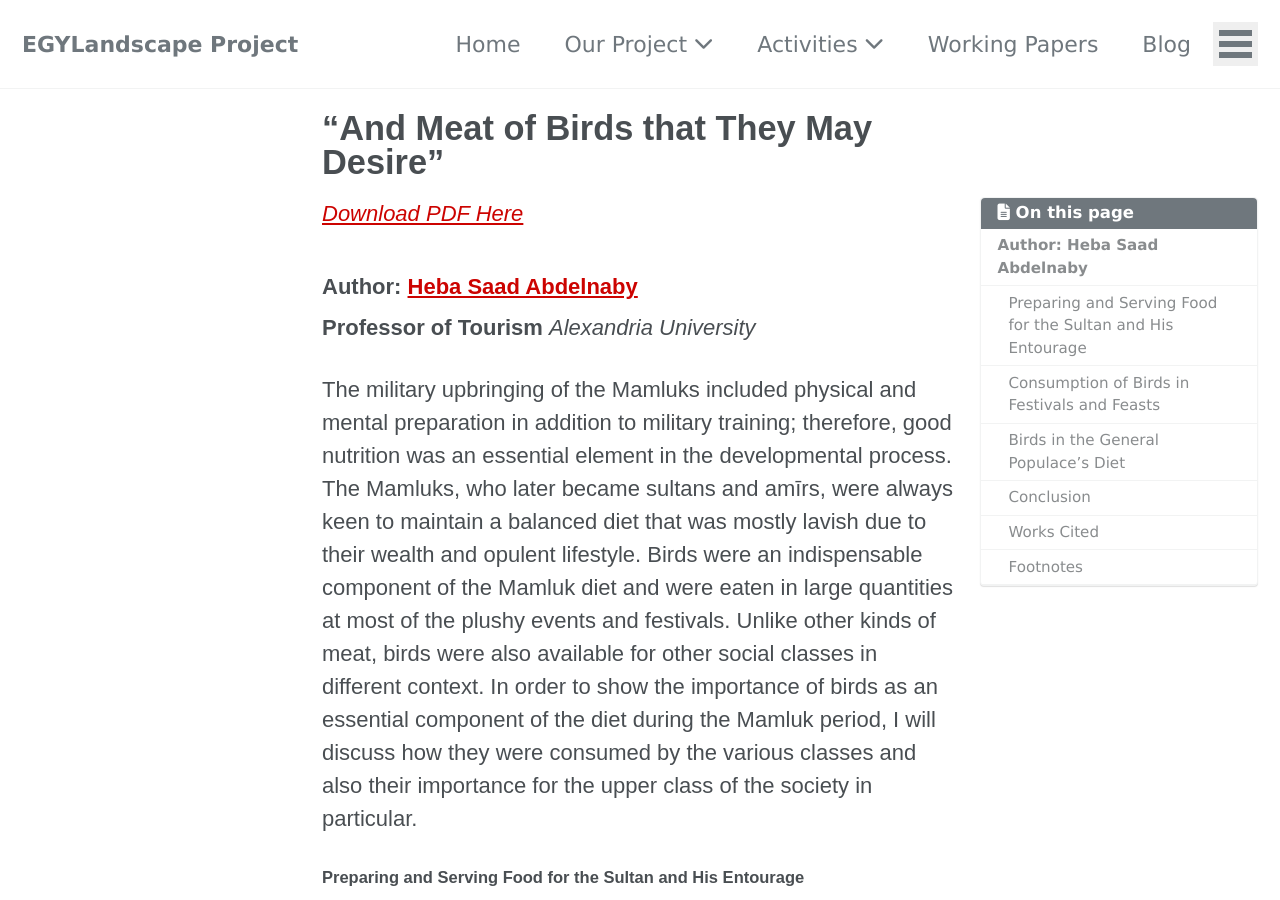
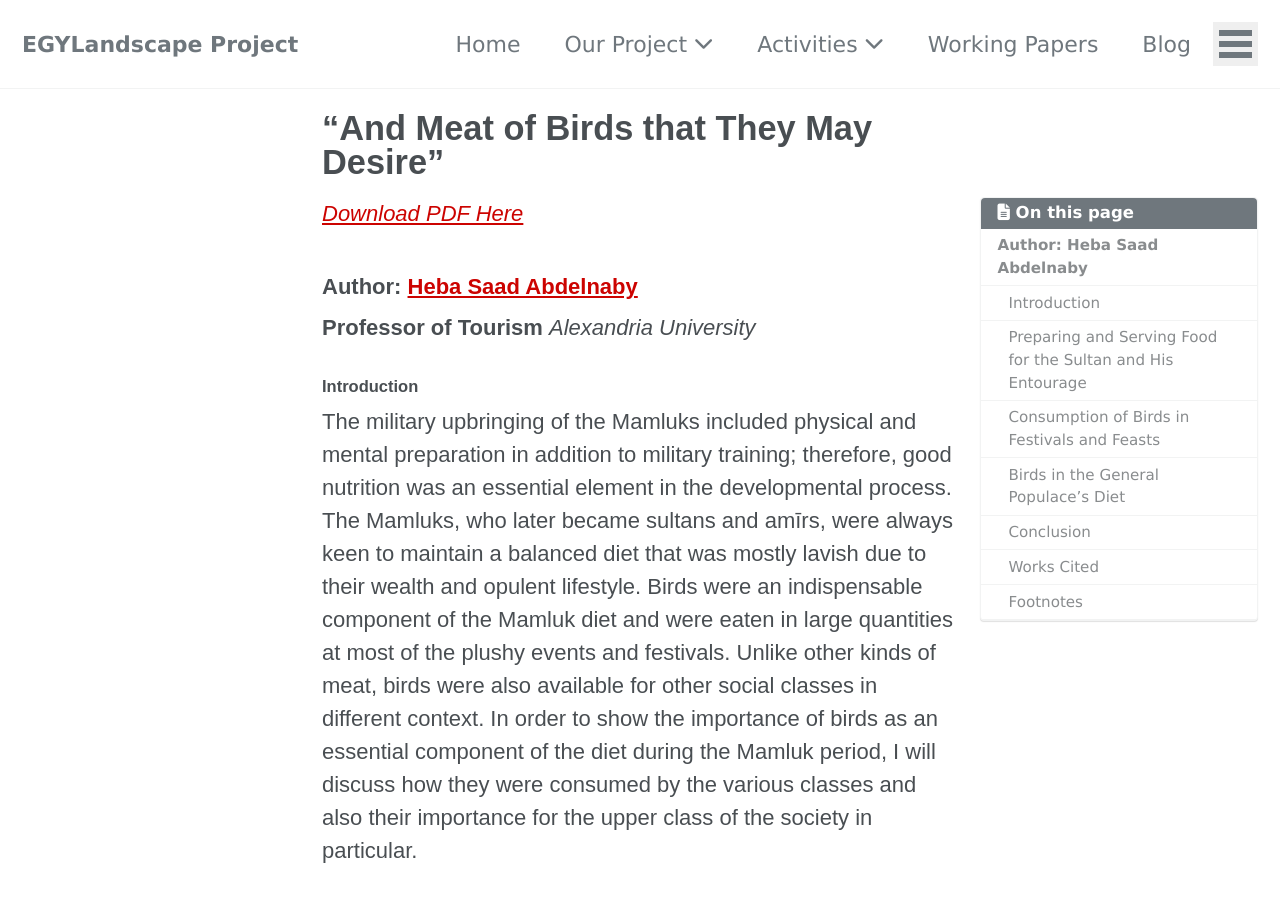
Before and after one commit to mhshaaban/egylandscapeproject.github.io, a Jekyll site: the page built from _papers/October2020_AbdelNaby.md, in a window 1280 px wide and 900 px high. Built offline with Jekyll 4.4.1, drawn with Linux system fonts in a browser that asks for light colours; cached includes are drawn as plain includes; nearby versions of some CDN libraries; some web fonts are replaced.

Commit message:
Update October2020_AbdelNaby.md

```diff
--- a/_papers/October2020_AbdelNaby.md
+++ b/_papers/October2020_AbdelNaby.md
@@ -15,6 +15,7 @@ layout: single
 **Professor of Tourism**
 *Alexandria University*
 
+#### Introduction
 
 The military upbringing of the Mamluks included physical and mental
 preparation in addition to military training; therefore, good nutrition
```
